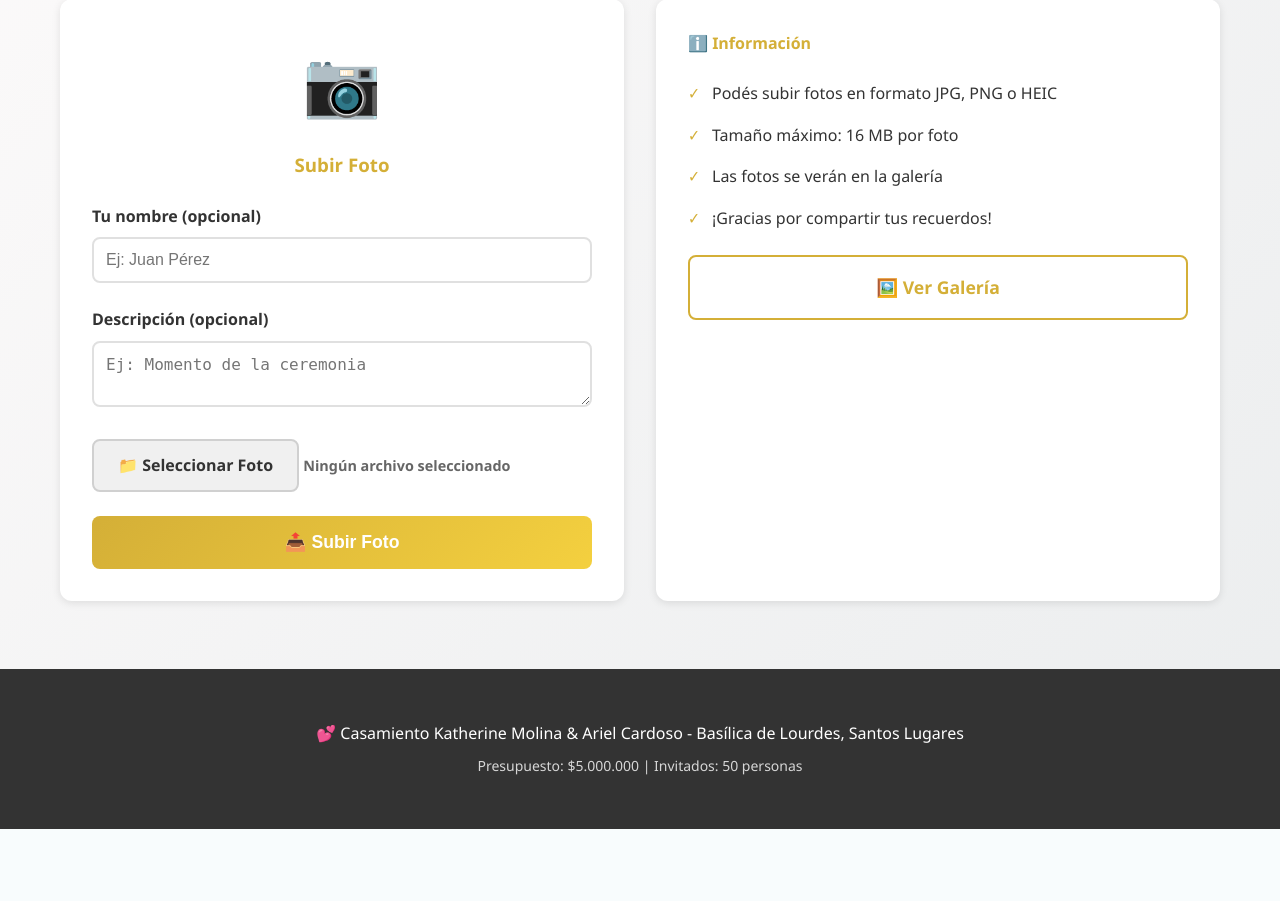
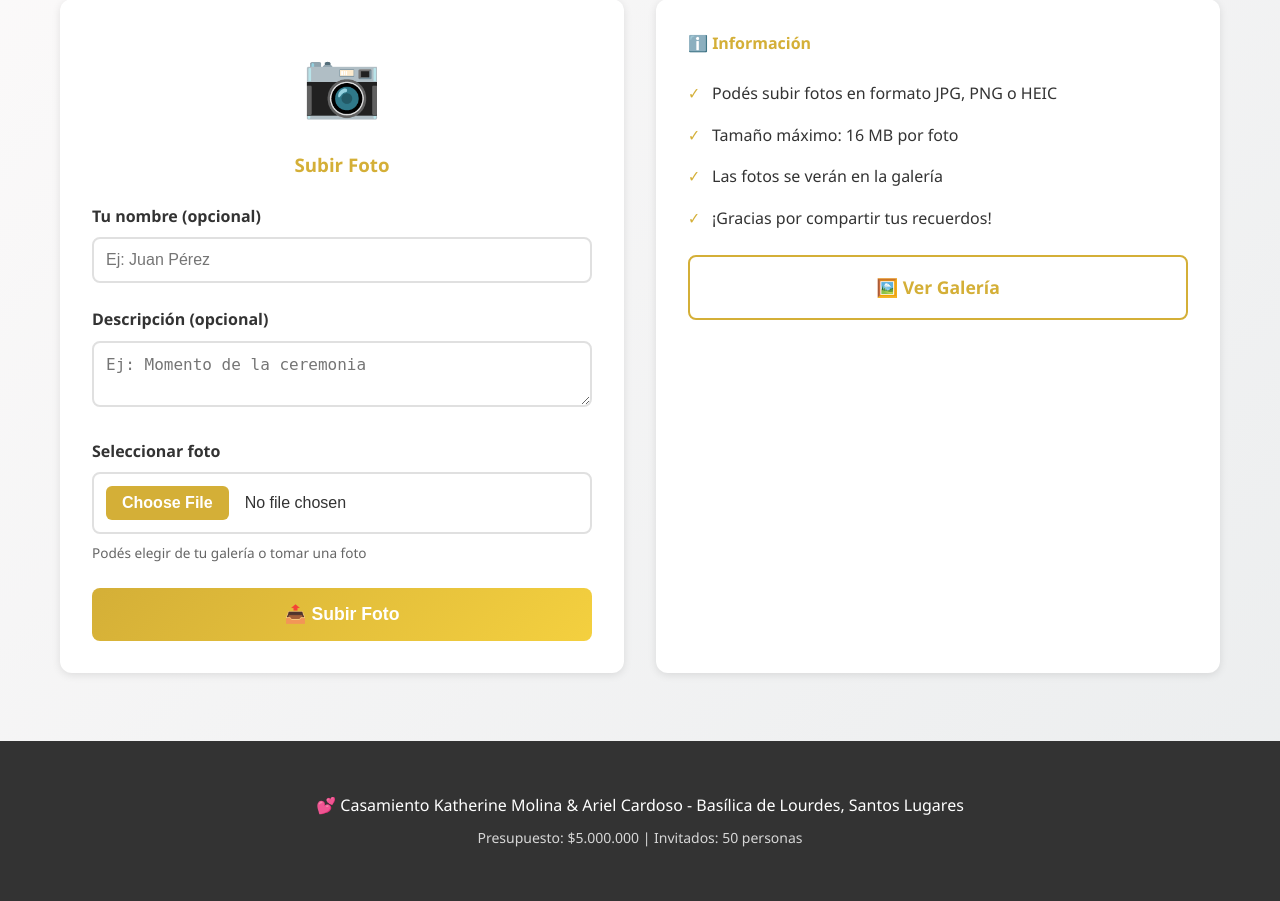
Before and after one commit to arielcardoso-ar/casamiento-katherine-ariel, a Flask app: page /fotos in a window 1280 px wide. Shown: the part 355-1256 px from the top of the page. Before the commit the page ends 1184 px from the top, so only its background shows below. Run offline with Flask 3, Linux system fonts and the light colour scheme.

Commit message:
Fix: Hacer input de archivo más compatible con móviles
Co-authored-by: Cursor <cursoragent@cursor.com>

```diff
--- a/templates/fotos.html
+++ b/templates/fotos.html
@@ -26,11 +26,9 @@
                 </div>
 
                 <div class="form-group">
-                    <label for="foto" class="file-label">
-                        <span class="file-button">📁 Seleccionar Foto</span>
-                        <span id="fileName" class="file-name">Ningún archivo seleccionado</span>
-                    </label>
-                    <input type="file" id="foto" name="foto" accept="image/*" required>
+                    <label for="foto">Seleccionar foto</label>
+                    <input type="file" id="foto" name="foto" accept="image/*" class="file-input-visible" required>
+                    <small id="fileName" class="file-hint">Podés elegir de tu galería o tomar una foto</small>
                 </div>
 
                 <button type="submit" class="btn-primary" id="uploadBtn">
@@ -109,35 +107,36 @@
     border-color: #d4af37;
 }
 
-.form-group input[type="file"] {
-    display: none;
+.file-input-visible {
+    width: 100%;
+    padding: 0.75rem;
+    border: 2px solid #e0e0e0;
+    border-radius: 8px;
+    font-size: 1rem;
+    cursor: pointer;
+    background: white;
 }
 
-.file-label {
-    display: flex;
-    align-items: center;
-    gap: 1rem;
+.file-input-visible::-webkit-file-upload-button {
+    padding: 0.5rem 1rem;
+    background: #d4af37;
+    color: white;
+    border: none;
+    border-radius: 6px;
+    font-weight: 600;
     cursor: pointer;
+    margin-right: 1rem;
 }
 
-.file-button {
-    display: inline-block;
-    padding: 0.75rem 1.5rem;
-    background: #f0f0f0;
-    border: 2px solid #d0d0d0;
-    border-radius: 8px;
-    font-weight: 600;
-    transition: all 0.3s;
+.file-input-visible::-webkit-file-upload-button:hover {
+    background: #c49f2f;
 }
 
-.file-button:hover {
-    background: #e0e0e0;
-    border-color: #d4af37;
-}
-
-.file-name {
+.file-hint {
+    display: block;
     color: #666;
-    font-size: 0.9rem;
+    font-size: 0.85rem;
+    margin-top: 0.5rem;
 }
 
 .btn-primary, .btn-secondary {
@@ -242,7 +241,7 @@
 {% block scripts %}
 <script>
 document.getElementById('foto').addEventListener('change', function(e) {
-    const fileName = e.target.files[0]?.name || 'Ningún archivo seleccionado';
+    const fileName = e.target.files[0]?.name || 'Podés elegir de tu galería o tomar una foto';
     document.getElementById('fileName').textContent = fileName;
 });
 
```
